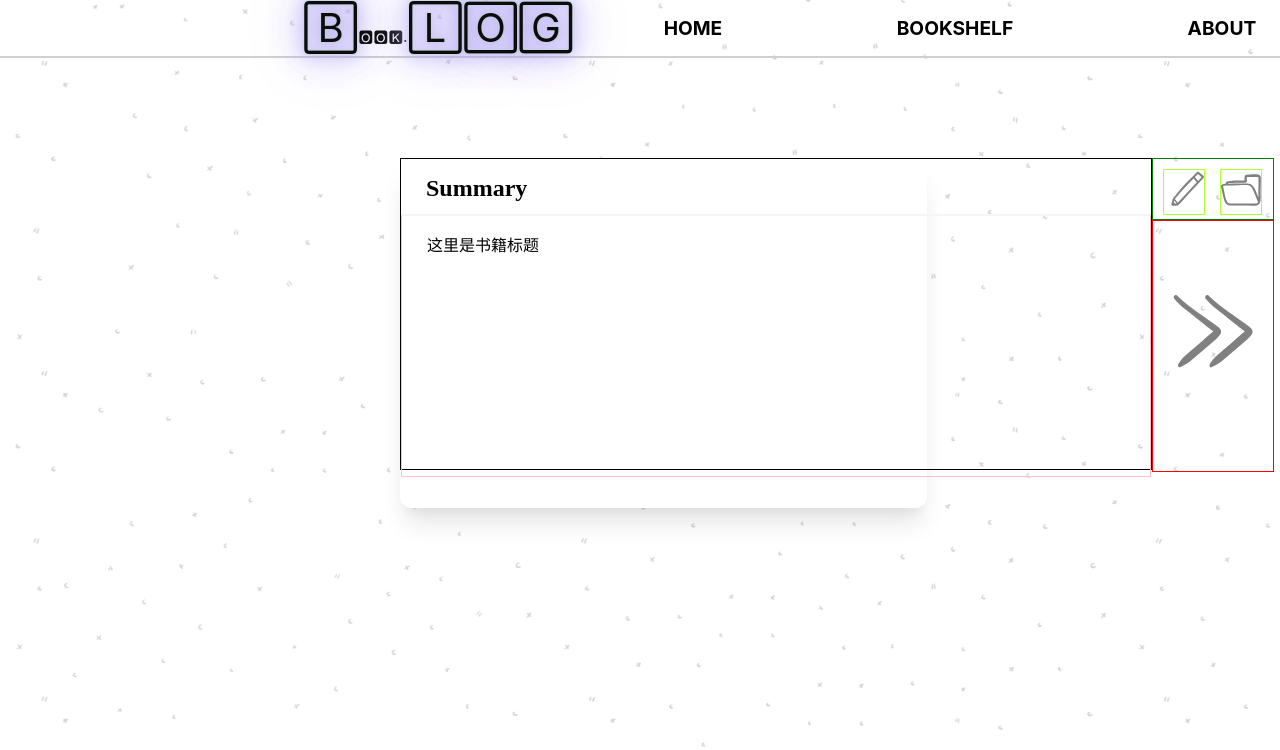
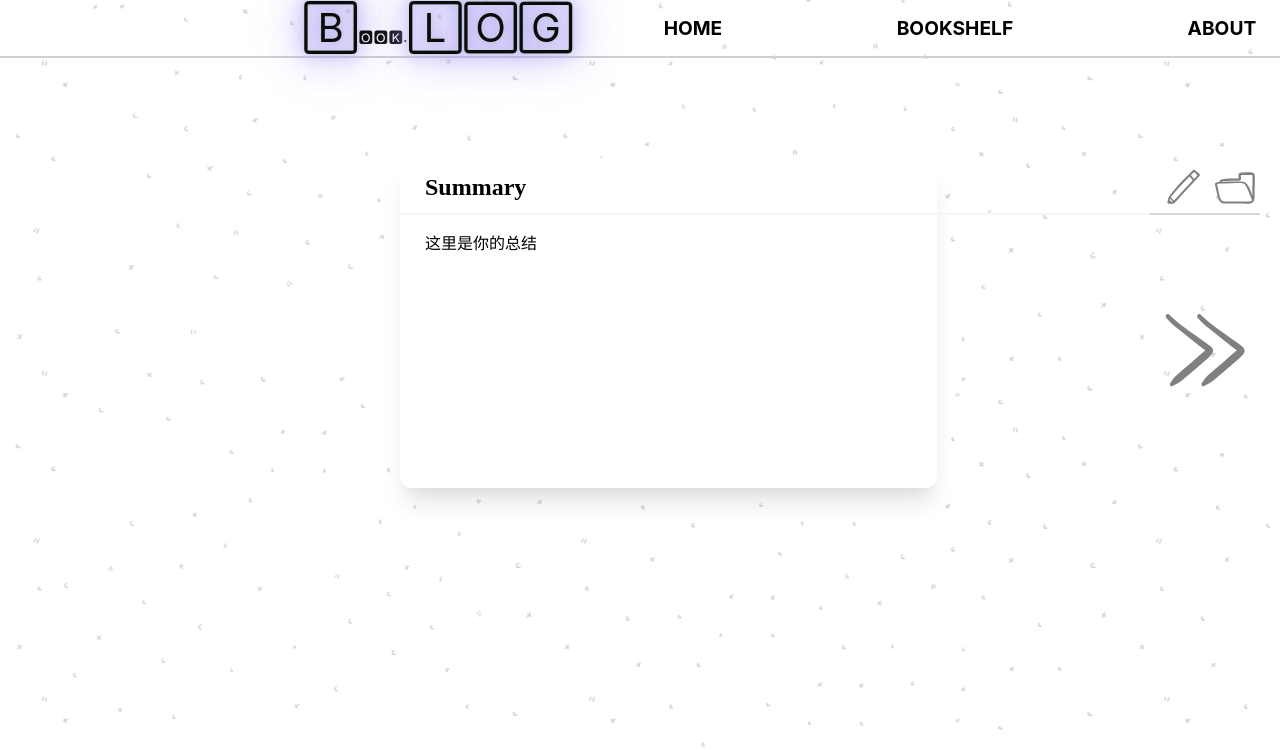
Before and after one commit to farodia/BookSummaryBlog, a React (Create React App) app: page / in a window 1280 px wide. Shown: the top 750 px of the page. Built offline with nearby package versions, Linux system fonts and the light colour scheme.

Commit message:
[jingyi]change the layout of the summary and title

```diff
--- a/src/App.css
+++ b/src/App.css
@@ -123,8 +123,8 @@ nav a:hover {
 }
 
 .book-container {
-    width: 66.67%;
-    height: 350px;
+    width: 68%;
+    height: 330px;
     text-align: center;
     background-color: white;
     border-radius: 0.75rem;
@@ -140,16 +140,17 @@ nav a:hover {
 }
 
 .edit-column {
-    height: 60px;
-    border: 1px solid green;
+    height: 50px;
+    padding-bottom: 5px;
     display: -webkit-flex;
     display: flex;
     -webkit-flex-direction: row;
     flex-direction: row;
+    border-bottom: 2px solid #d7d7d7;
 }
 
 .edit-svg {
-    padding:10px 5px 0 10px;
+    padding:10px 5px 2px 10px;
     float:right;
 }
 
@@ -162,43 +163,31 @@ nav a:hover {
 }
 
 .article-title {
-    padding: 0 0 0 25px;
+    padding: 0 0 10px 25px;
     margin: 5px 681px 0 0;
     font-family: "Noto Sans Egyptian Hieroglyphs", serif;
-
 }
 
 .article-content {
     height: 310px;
     width: 750px;
-    border: 1px solid black;
 }
 
 .title-navigator {
-    height: 250px;
-    width: 120px;
-
-    border: 1px solid red;
+    padding-top: 23%;
 }
 
 .svg-title {
     margin: 70px 12px;
 }
 
-.edit-block {
-    /*margin-left: 681px;*/
-    border: 1px solid greenyellow;
-}
-
 .edit-card {
     padding:10px 0 0 10px;
-    border: 1px solid greenyellow;
 }
 
 .edit-block:hover path{
     fill:black;
 }
-
 
 .title-navigator:hover path{
     fill:black;
@@ -212,17 +201,29 @@ nav a:hover {
     vertical-align: text-top;
 }
 
-.summary-content {
-    float: left;
-    padding-left: 25px;
+.summary-box {
+    border-top: 2px solid whitesmoke;
+    height: 260px;
 }
 
+.summary-content {
+    margin:15px 0 15px 25px;
+    width: 720px;
+    text-align: justify;
+    text-justify: inter-ideograph;
+    overflow: hidden;
+    text-overflow: ellipsis;
+    display: -webkit-box;
+    word-break: break-all;
+    -webkit-box-orient: vertical;
+    white-space: break-spaces;
+    -webkit-line-clamp: 13;
+}
 
-.summary-box {
-    margin-top: 10px;
-    border: 1px solid pink;
-    border-top: 2px solid whitesmoke;
-    height: 260px;
+.summary-title {
+    padding-top: 10%;
+    font-family: source-code-pro, Menlo, Monaco, Consolas, 'Courier New', monospace;
+    font-size: 36px;
 }
 
 .footer-background {
--- a/src/components/FormContent.tsx
+++ b/src/components/FormContent.tsx
@@ -40,10 +40,9 @@ export const FormContent: FC<FormContentProps> = ({onClose, cardId, cardOrder})
 
                 </div>
                 <div className="form-textarea">
-                    <label>📃书籍总结：
+                    📃书籍总结：
                         <textarea required placeholder="请在此记录您对于本书的总结" rows={10} cols={40} name="summary"
-                                  onChange={e => setSummary(e.target.value)} value={summary}/>
-                    </label>
+                                  onChange={e => setSummary(e.target.value)} value={summary} />
                 </div>
             </div>
             <button className="modal-confirm-btn">提交</button>
--- a/src/components/FrontAndBackCardContent.tsx
+++ b/src/components/FrontAndBackCardContent.tsx
@@ -34,7 +34,7 @@ export const Back: FC<BackContentProps> = ({backCardContent,visible=false}) => {
         <div>
             <h2 className="article-title">{backCardTitle}</h2>
             <div className="summary-box">
-                <p className="summary-content">{backCardContent}</p>
+                <h2 className="summary-title">《{backCardContent}》</h2>
             </div>
         </div>
     );
--- a/src/components/SummaryContent.tsx
+++ b/src/components/SummaryContent.tsx
@@ -11,10 +11,8 @@ const SummaryContent:FC<SummaryContentProps> = ({cardOrder=1,isFrontCard= true})
     const {summary,title} = useBooks(cardOrder);
     return (
         <div className="article-content">
-            <article>
                 <Front frontCardContent={summary} visible={isFrontCard}/>
                 <Back backCardContent={title} visible={isFrontCard}/>
-            </article>
         </div>);
 }
 
--- a/src/hooks/useBooks.ts
+++ b/src/hooks/useBooks.ts
@@ -4,8 +4,8 @@ import {State} from "../state";
 export function useBooks(cardOrder:number){
     const info = useSelector((state: State) => state.articles["bookCards"]);
     const bookSummary = info[cardOrder].summary;
-    const summary=bookSummary===""?"这里是书籍标题":bookSummary;
+    const summary=bookSummary===""?"这里是你的总结":bookSummary;
     const bookTitle = info[cardOrder].title;
-    const title = bookTitle===""?"这里是你的总结":bookTitle;
+    const title = bookTitle===""?"这里是书籍标题":bookTitle;
     return {bookSummary,bookTitle,summary,title};
 }
```
Also changed, not shown: src/components/BookCard.tsx (+9 -6 lines), src/setupTests.ts (+0 -14 lines), 1 other file (tests, documents, lock files or other folders).
